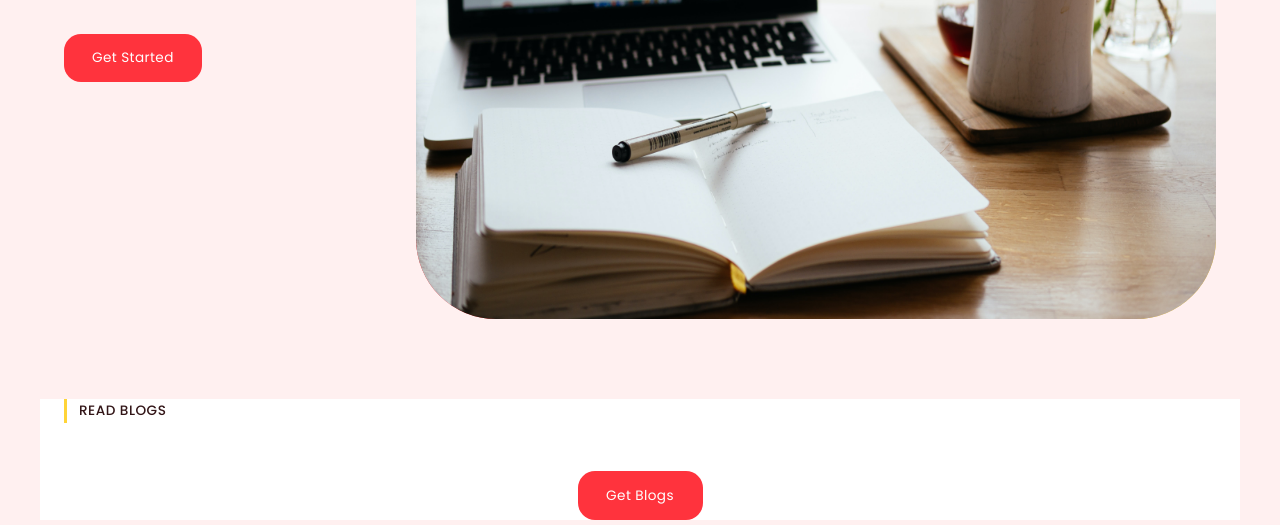
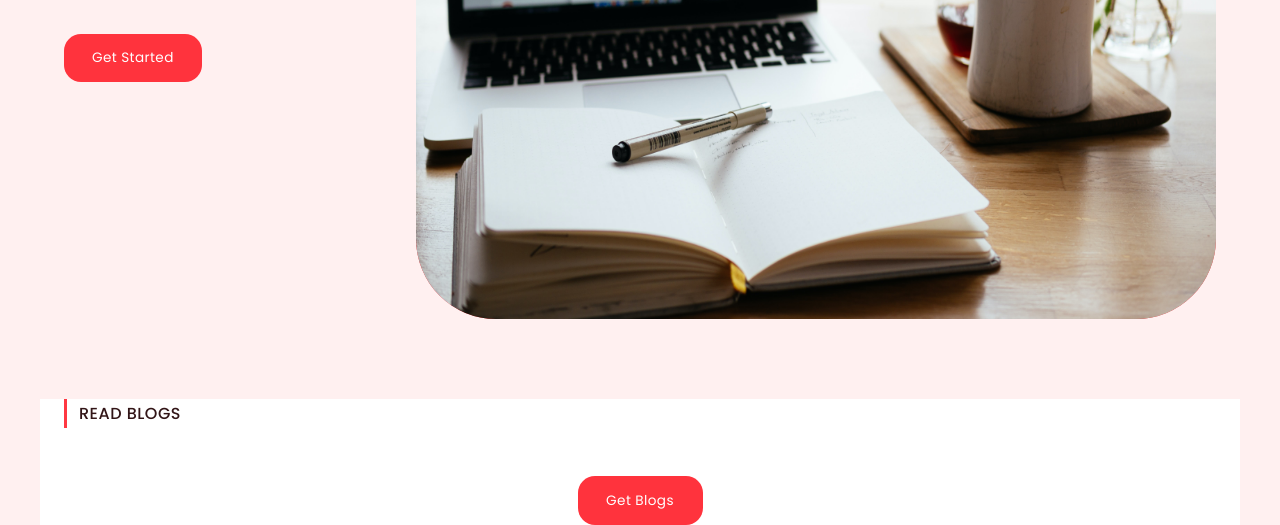
Before and after one commit to pragatikohli/sessional-assessment-2, a plain HTML site: page index.html in a window 1280 px wide. Shown: the part 441-966 px from the top of the page. Drawn offline with nearby package versions, Linux system fonts and the light colour scheme.

Commit message:
Blog Area Styling

```diff
--- a/styles.css
+++ b/styles.css
@@ -6,7 +6,7 @@
   --hue-2: 47;
   --main-color-1: hsl(var(--hue-1), 100%, 60%);
   --main-color-dark-1: hsl(var(--hue-1), 69%, 50%);
-  --main-color-2: hsl(var(--hue-2), 100%, 61%);
+  --main-color-2: hsl(var(--hue-1), 100%, 61%);
   --main-color-dark-2: hsl(var(--hue-2), 82%, 55%);
   --section-padding: 7rem;
 }
@@ -23,7 +23,7 @@ body {
   --bg-color-1: hsl(var(--hue-1), 100%, 95.5%);
   --bg-color-2: #fff;
   --bg-color-3: hsl(var(--hue-1), 100%, 98%);
-  --bg-color-transparent: rgba(83, 78, 78, 0.6);
+  --bg-color-transparent: rgba(46, 22, 22, 0.6);
   --heading-color: hsl(var(--hue-1), 41%, 14%);
   --text-color: hsl(var(--hue-1), 7%, 7%);
 }
@@ -74,7 +74,7 @@ ul {
 .sub-heading {
   color: var(--heading-color);
   text-transform: uppercase;
-  font-size: 0.85rem;
+  font-size: 1rem;
   letter-spacing: 0.5px;
   border-left: 3px solid var(--main-color-2);
   padding: 0.13rem 0.75rem;
```
